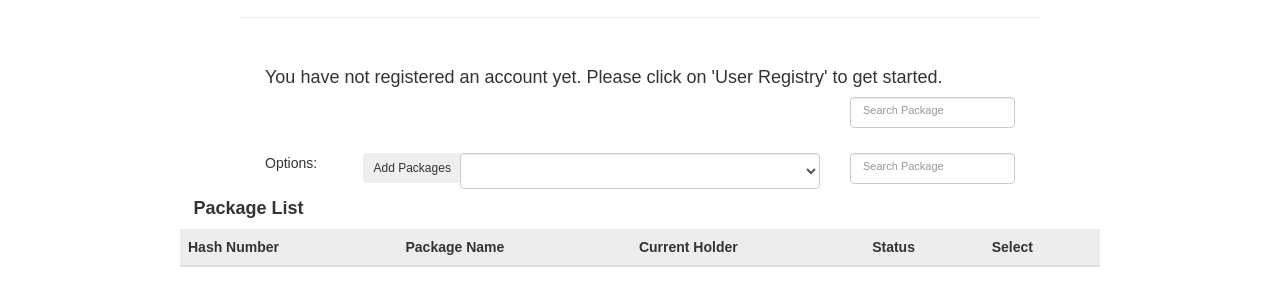
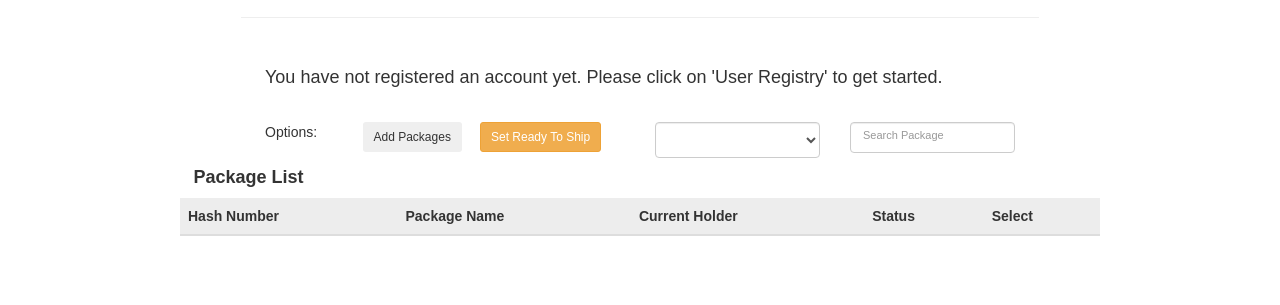
Before and after one commit to PreethamRajChindam/Blockchain-Provenance-Tracking-Tool, a website: page src/index.html in a window 1280 px wide. Shown: the part 73-378 px from the top of the page. Drawn offline with nearby package versions, Linux system fonts and the light colour scheme; files whose address does not match are found by name.

Commit message:
Fixing html UI

```diff
--- a/src/index.html
+++ b/src/index.html
@@ -31,11 +31,7 @@
             <h4 id="welcome-message">You have not registered an account yet. Please click on 'User Registry' to get started.</h4>
           </div>
         </div>
-        <div class="row">
-          <div class="col-xs-4 col-sm-2 col-sm-offset-8">
-            <input type="text" class="form-control" id="search" placeholder="Search Package">
-          </div>
-        </div>
+
         <div class="row" id="actor-options-pane">
           <div class="col-xs-2 col-sm-1 col-sm-push-2">
               <p>Options:</p>
@@ -46,7 +42,8 @@
           <div class="col-xs-2 col-sm-2 col-sm-push-2">
               <button type="button" id="btn-rts" class="btn btn-warning btn-sm" >Set Ready To Ship</button>
           </div>
-          <div class="col-xs-2 col-sm-4">
+          <div class="col-xs-2 col-sm-2"></div>
+          <div class="col-xs-2 col-sm-2">
               <select id="actor-list" name="actor-list" class="form-control"></select>
           </div>
           <div class="col-xs-4 col-sm-2">
```
Also changed, not shown: build/contracts/ProductFactory.json, build/contracts/SupplyChainRegistry.json.
